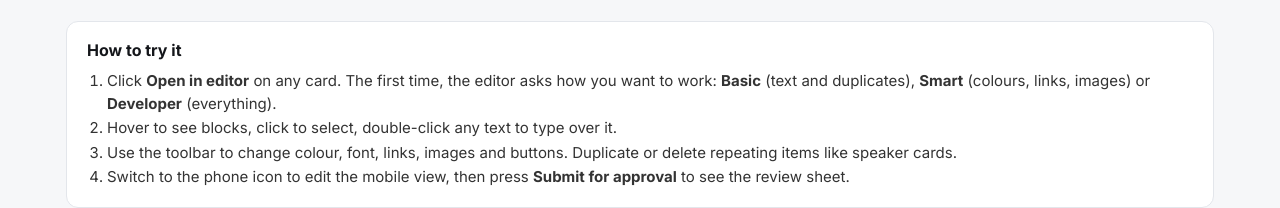
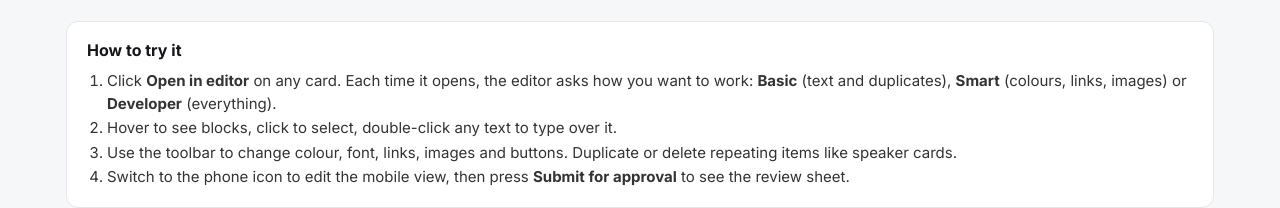
Before and after one commit to sushantproject07-pixel/ve-demo, a plain HTML site: page index.html in a window 1280 px wide. Shown: the part 228-436 px from the top of the page. Drawn offline with Linux system fonts and the light colour scheme.

Commit message:
Index: chooser now opens every time
Co-Authored-By: Claude Opus 5.5 <noreply@anthropic.com>
Claude-Session: https://claude.ai/code/session_01BFZ2oyD2QMGpz1mGNfS2kQ

```diff
--- a/index.html
+++ b/index.html
@@ -36,7 +36,7 @@ footer{margin-top:32px;color:var(--muted);font-size:13px}
 <p class="sub">Each page below is a copy of a live Economic Times microsite or landing page with only two tags added: the editor's CSS and its JS. Nothing else on the page was changed.</p></div></header>
 <div class="stats"><div class="stat"><b>16</b><span>live demo pages</span></div><div class="stat"><b>13</b><span>ET sites</span></div><div class="stat"><b>2</b><span>tags to add a page</span></div><div class="stat"><b>0</b><span>changes to ET's markup</span></div></div>
 <section class="how"><h2>How to try it</h2><ol>
-<li>Click <b>Open in editor</b> on any card. The first time, the editor asks how you want to work: <b>Basic</b> (text and duplicates), <b>Smart</b> (colours, links, images) or <b>Developer</b> (everything).</li>
+<li>Click <b>Open in editor</b> on any card. Each time it opens, the editor asks how you want to work: <b>Basic</b> (text and duplicates), <b>Smart</b> (colours, links, images) or <b>Developer</b> (everything).</li>
 <li>Hover to see blocks, click to select, double-click any text to type over it.</li>
 <li>Use the toolbar to change colour, font, links, images and buttons. Duplicate or delete repeating items like speaker cards.</li>
 <li>Switch to the phone icon to edit the mobile view, then press <b>Submit for approval</b> to see the review sheet.</li>
```
